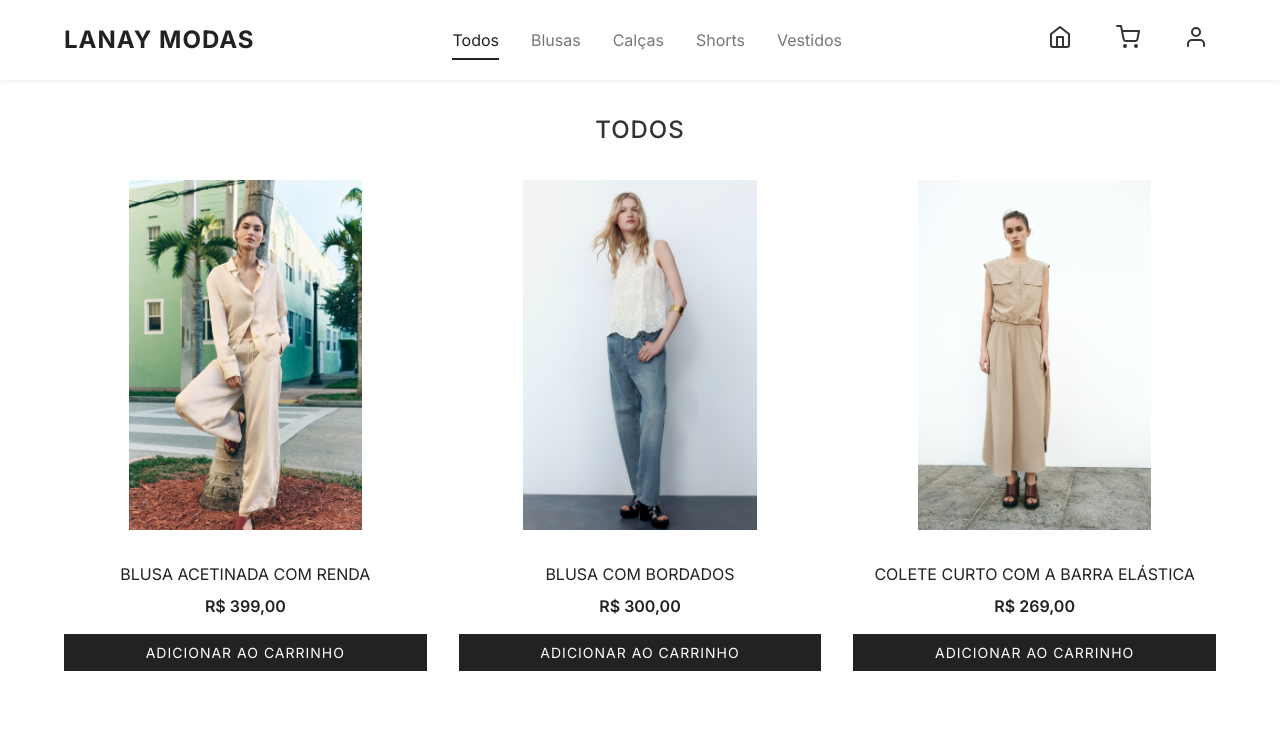
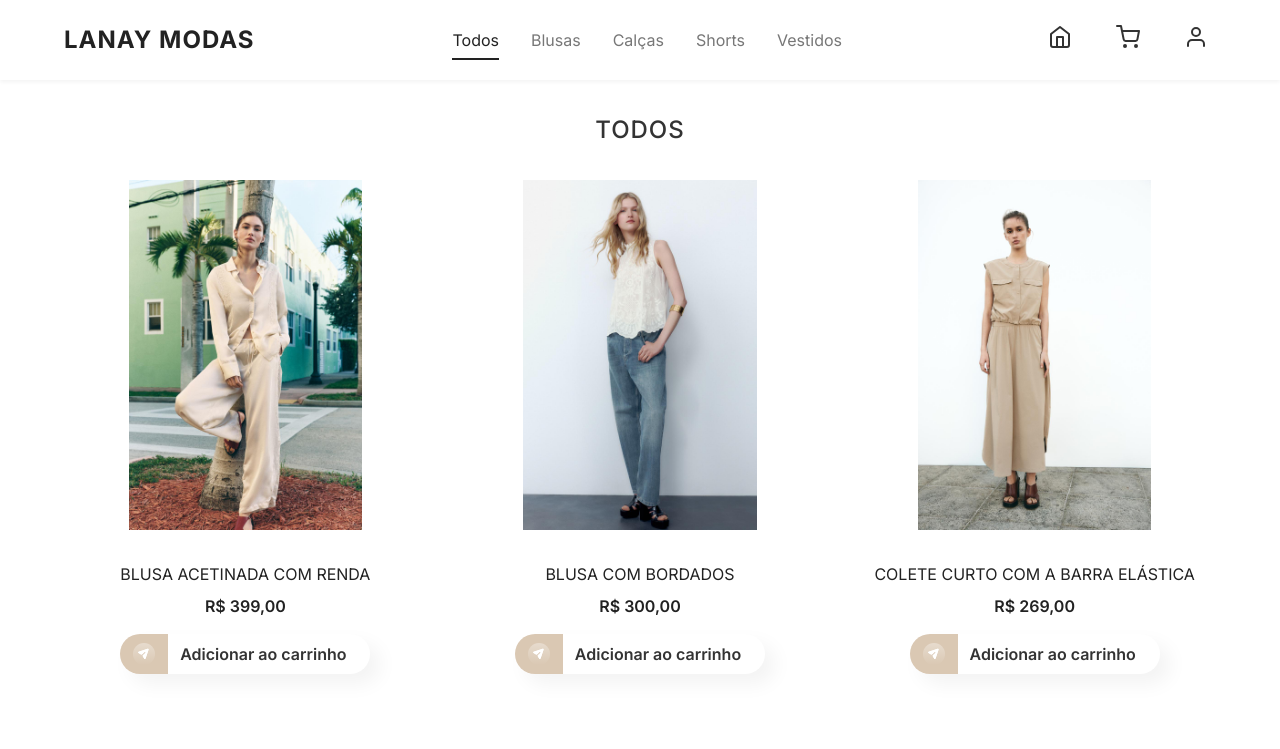
Before and after one commit to Cavalchi/ProjetoLanayModas, a React (Vite) app: page / in a window 1280 px wide. Shown: the top 749 px of the page. Built offline with nearby package versions, Linux system fonts and the light colour scheme.

Commit message:
Atualização botão de compras

```diff
--- a/src/App.css
+++ b/src/App.css
@@ -287,20 +287,63 @@ img {
   color: var(--primary-color);
 }
 
-.add-to-cart-button {
-  background-color: var(--primary-color);
-  color: white;
+.uiverse-add-to-cart-button {
+  text-decoration: none;
+  line-height: 1;
+  border-radius: 1.5rem;
+  overflow: hidden;
+  position: relative;
+  box-shadow: 10px 10px 20px rgba(0, 0, 0, 0.05);
+  background-color: #fff;
+  color: #000;
   border: none;
-  padding: var(--spacing-sm) var(--spacing-lg);
+  cursor: pointer;
   width: 100%;
-  transition: background-color var(--transition-fast);
-  text-transform: uppercase;
-  font-size: var(--font-size-sm);
-  letter-spacing: 1px;
 }
 
-.add-to-cart-button:hover {
-  background-color: #000;
+.button-decor {
+  position: absolute;
+  inset: 0;
+  background-color: var(--clr);
+  transform: translateX(-100%);
+  transition: transform 0.3s;
+  z-index: 0;
+}
+
+.button-content {
+  display: flex;
+  align-items: center;
+  font-weight: 600;
+  position: relative;
+  overflow: hidden;
+}
+
+.button__icon {
+  width: 48px;
+  height: 40px;
+  background-color: var(--clr);
+  display: grid;
+  place-items: center;
+  font-size: 18px;
+}
+
+.button__text {
+  display: inline-block;
+  transition: color 0.2s;
+  padding: 2px 1.5rem 2px;
+  padding-left: 0.75rem;
+  overflow: hidden;
+  white-space: nowrap;
+  text-overflow: ellipsis;
+  max-width: 150px;
+}
+
+.uiverse-add-to-cart-button:hover .button__text {
+  color: #fff;
+}
+
+.uiverse-add-to-cart-button:hover .button-decor {
+  transform: translate(0);
 }
 
 /* Product Detail Page */
--- a/src/App.tsx
+++ b/src/App.tsx
@@ -1,6 +1,6 @@
 import React, { useState, useEffect } from 'react';
 import './App.css';
-
+import CustomAddToCartButton from './CustomAddToCartButton.tsx';
 // Interfaces
 interface Product {
   id: number;
@@ -469,15 +469,7 @@ function App() {
                   </div>
                 )}
 
-                <button
-                  className="add-to-cart-button"
-                  onClick={() => {
-                    addToCart(selectedProduct, 1, selectedSize, selectedColor);
-                    setIsCartOpen(true);
-                  }}
-                >
-                  Adicionar ao Carrinho
-                </button>
+                <CustomAddToCartButton/>
               </div>
             </div>
           </div>
@@ -509,12 +501,7 @@ function App() {
                             currency: 'BRL'
                           })}
                         </p>
-                        <button
-                          className="add-to-cart-button"
-                          onClick={() => addToCart(product)}
-                        >
-                          Adicionar ao Carrinho
-                        </button>
+                        <CustomAddToCartButton/>
                       </div>
                     </div>
                   ))}
--- /dev/null
+++ b/src/CustomAddToCartButton.css
@@ -0,0 +1,56 @@
+.button {
+    text-decoration: none;
+    line-height: 1;
+    border-radius: 1.5rem;
+    overflow: hidden;
+    position: relative;
+    box-shadow: 10px 10px 20px rgba(0, 0, 0, 0.05);
+    background-color: #fff;
+    color: #333; /* Defina a cor corretamente */
+    border: none;
+    cursor: pointer;
+}
+
+.button-decor {
+    position: absolute;
+    inset: 0;
+    background-color: var(--clr);
+    transform: translateX(-100%);
+    transition: transform 0.3s;
+    z-index: 0;
+}
+
+.button-content {
+    display: flex;
+    align-items: center;
+    font-weight: 600;
+    position: relative;
+    overflow: hidden;
+}
+
+.button__icon {
+    width: 48px;
+    height: 40px;
+    background-color: var(--clr);
+    display: grid;
+    place-items: center;
+}
+
+.button__text {
+    display: inline-block;
+    transition: color 0.2s;
+    padding: 2px 1.5rem 2px;
+    padding-left: 0.75rem;
+    overflow: hidden;
+    white-space: nowrap;
+    text-overflow: ellipsis;
+    max-width: 220px;
+}
+
+.button:hover .button__text {
+    color: #fff;
+}
+
+.button:hover .button-decor {
+    transform: translate(0);
+}
--- /dev/null
+++ b/src/CustomAddToCartButton.tsx
@@ -0,0 +1,32 @@
+import React from 'react';
+import './CustomAddToCartButton.css';  // Aqui é onde você importa o seu CSS
+
+const ButtonComponent = () => {
+  return (
+    <button className="button" style={{ '--clr': '#dac8b3' } as React.CSSProperties}>
+      <span className="button-decor"></span>
+      <div className="button-content">
+        <div className="button__icon">
+          <svg viewBox="0 0 50 50" fill="none" xmlns="http://www.w3.org/2000/svg" width="24">
+            <circle opacity="0.5" cx="25" cy="25" r="23" fill="url(#icon-payments-cat_svg__paint0_linear_1141_21101)"></circle>
+            <mask id="icon-payments-cat_svg__a" fill="#fff">
+              <path fill-rule="evenodd" clip-rule="evenodd" d="M34.42 15.93c.382-1.145-.706-2.234-1.851-1.852l-18.568 6.189c-1.186.395-1.362 2-.29 2.644l5.12 3.072a1.464 1.464 0 001.733-.167l5.394-4.854a1.464 1.464 0 011.958 2.177l-5.154 4.638a1.464 1.464 0 00-.276 1.841l3.101 5.17c.644 1.072 2.25.896 2.645-.29L34.42 15.93z">
+              </path>
+            </mask>
+            <path fill-rule="evenodd" clip-rule="evenodd" d="M34.42 15.93c.382-1.145-.706-2.234-1.851-1.852l-18.568 6.189c-1.186.395-1.362 2-.29 2.644l5.12 3.072a1.464 1.464 0 001.733-.167l5.394-4.854a1.464 1.464 0 011.958 2.177l-5.154 4.638a1.464 1.464 0 00-.276 1.841l3.101 5.17c.644 1.072 2.25.896 2.645-.29L34.42 15.93z" fill="#fff"></path>
+            <path d="M25.958 20.962l-1.47-1.632 1.47 1.632zm2.067.109l-1.632 1.469 1.632-1.469zm-.109 2.068l-1.469-1.633 1.47 1.633zm-5.154 4.638l-1.469-1.632 1.469 1.632zm-.276 1.841l-1.883 1.13 1.883-1.13zM34.42 15.93l-2.084-.695 2.084.695zm-19.725 6.42l18.568-6.189-1.39-4.167-18.567 6.19 1.389 4.166zm5.265 1.75l-5.12-3.072-2.26 3.766 5.12 3.072 2.26-3.766zm2.072 3.348l5.394-4.854-2.938-3.264-5.394 4.854 2.938 3.264zm5.394-4.854a.732.732 0 01-1.034-.054l3.265-2.938a3.66 3.66 0 00-5.17-.272l2.939 3.265zm-1.034-.054a.732.732 0 01.054-1.034l2.938 3.265a3.66 3.66 0 00.273-5.169l-3.265 2.938zm.054-1.034l-5.154 4.639 2.938 3.264 5.154-4.638-2.938-3.265zm1.023 12.152l-3.101-5.17-3.766 2.26 3.101 5.17 3.766-2.26zm4.867-18.423l-6.189 18.568 4.167 1.389 6.19-18.568-4.168-1.389zm-8.633 20.682c1.61 2.682 5.622 2.241 6.611-.725l-4.167-1.39a.732.732 0 011.322-.144l-3.766 2.26zm-6.003-8.05a3.66 3.66 0 004.332-.419l-2.938-3.264a.732.732 0 01.866-.084l-2.26 3.766zm3.592-1.722a3.66 3.66 0 00-.69 4.603l3.766-2.26c.18.301.122.687-.138.921l-2.938-3.264zm11.97-9.984a.732.732 0 01-.925-.926l4.166 1.389c.954-2.861-1.768-5.583-4.63-4.63l1.39 4.167zm-19.956 2.022c-2.967.99-3.407 5.003-.726 6.611l2.26-3.766a.732.732 0 01-.145 1.322l-1.39-4.167z" fill="#fff" mask="url(#icon-payments-cat_svg__a)"></path>
+            <defs>
+              <linearGradient id="icon-payments-cat_svg__paint0_linear_1141_21101" x1="25" y1="2" x2="25" y2="48" gradientUnits="userSpaceOnUse">
+                <stop stop-color="#fff" stop-opacity="0.71"></stop>
+                <stop offset="1" stop-color="#fff" stop-opacity="0"></stop>
+              </linearGradient>
+            </defs>
+          </svg>
+        </div>
+        <span className="button__text">Adicionar ao carrinho</span>
+      </div>
+    </button>
+  );
+}
+
+export default ButtonComponent;
```
